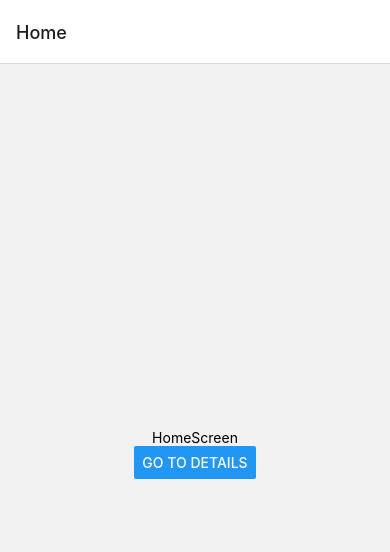
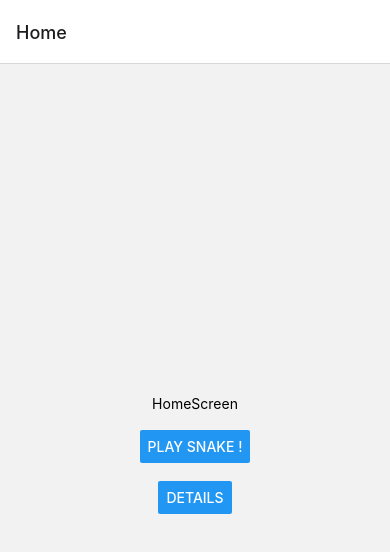
Before and after one commit to Axel-Coelho/ExpoReact, a React Native app: screen / in a window 390 px wide. Shown: the top 552 px of the page. Built offline with nearby package versions, Linux system fonts and the light colour scheme.

Commit message:
Add SnakeGame page

```diff
--- a/App.js
+++ b/App.js
@@ -14,10 +14,26 @@ import { createNativeStackNavigator } from '@react-navigation/native-stack';
 function HomeScreen({ navigation }) {
   return (
     <View style={{ flex: 1, alignItems: 'center', justifyContent: 'center' }}>
-      <Text>HomeScreen</Text>
+      <Text>HomeScreen</Text><br />
       <Button
-        title="Go to Details"
+        title="Play Snake !"
+        onPress={() => navigation.navigate('Snake')}
+      /><br />
+      <Button
+        title="Details"
         onPress={() => navigation.navigate('Details')}
+      />
+    </View>
+  );
+}
+
+function SnakeGame({ navigation }) {
+  return (
+    <View style={{ flex: 1, alignItems: 'center', justifyContent: 'center' }}>
+      <Text> The Snake ! </Text><br />
+      <Button
+        title="Go to Home"
+        onPress={() => navigation.navigate('Home')}
       />
     </View>
   );
@@ -26,17 +42,13 @@ function HomeScreen({ navigation }) {
 function DetailsScreen({ navigation }) {
   return (
     <View style={{ flex: 1, alignItems: 'center', justifyContent: 'center' }}>
-      <Text>Details Screen</Text>
+      <Text>Details Screen</Text><br />
       <Button
         title="Go to Home"
         onPress={() => navigation.navigate('Home')}
       />
     </View>
   );
-}
-
-function PetitJeu() {
-
 }
 
 const Stack = createNativeStackNavigator();
@@ -46,6 +58,7 @@ export default function App() {
     <NavigationContainer>
       <Stack.Navigator initialRouteName="Home">
         <Stack.Screen name="Home" component={HomeScreen} />
+        <Stack.Screen name="Snake" component={SnakeGame} />
         <Stack.Screen name="Details" component={DetailsScreen} />
       </Stack.Navigator>
     </NavigationContainer>
```
Also changed, not shown: 1 other file (tests, documents, lock files or other folders).
